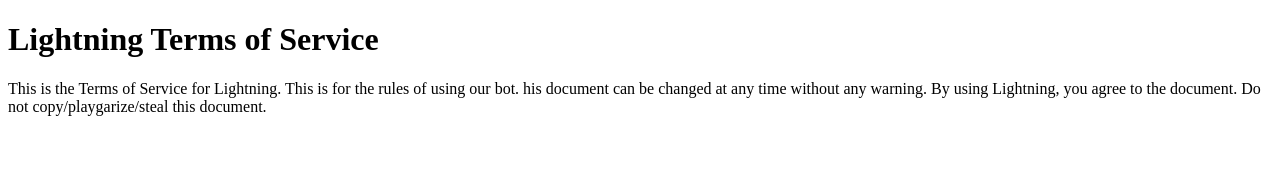
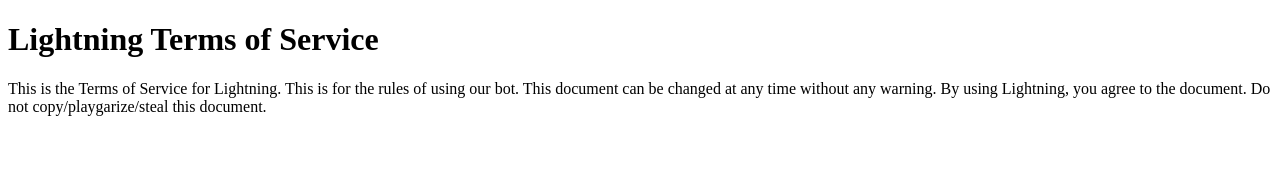
Before and after one commit to lightningdisc/tos, a plain HTML site: page index.html in a window 1280 px wide. Shown: the top 170 px of the page. Drawn offline with Linux system fonts and the light colour scheme.

Commit message:
fix spellin

```diff
--- a/index.html
+++ b/index.html
@@ -9,7 +9,7 @@
 </head>
 <body>
     <h1>Lightning Terms of Service</h1>
-    <p>This is the Terms of Service for Lightning. This is for the rules of using our bot. his document can be changed at any time without any warning. By using Lightning, you agree to the document. Do not copy/playgarize/steal this document.</p>
+    <p>This is the Terms of Service for Lightning. This is for the rules of using our bot. This document can be changed at any time without any warning. By using Lightning, you agree to the document. Do not copy/playgarize/steal this document.</p>
     <br>
     <br>
     <h2>ToS</h2>
```
